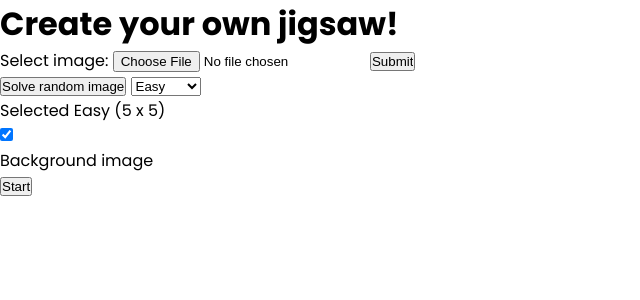
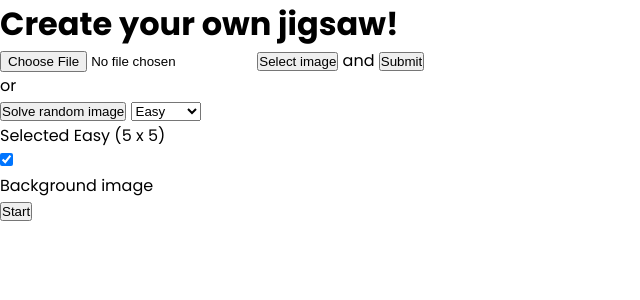
Before and after one commit to lemmoor/jigsaw-svelte, a Svelte app: page / in a window 1280 px wide. Shown: the top 300 px of the page, without its empty margins (0-640 px from the left). Built offline with nearby package versions, Linux system fonts and the light colour scheme.

Commit message:
Changed content of HTML. Removed `label` with *Select image:* text and swapped it with a button. Added a new `label` and a `paragraph`

```diff
--- a/src/App.svelte
+++ b/src/App.svelte
@@ -44,9 +44,10 @@
 
 <main class="container">
   <h1>Create your own jigsaw!</h1>
-  <form>
-    <label for="img">Select image:</label>
+  <form class="form-1">
     <input type="file" id="img" name="img" accept="image/*">
+    <button class="img-button">Select image</button>
+    <label for="img">and</label>
     <input type="submit" on:click|preventDefault={(e) => {
       // @ts-ignore
       let file = e.target.form[0].files[0]
@@ -56,6 +57,7 @@
       console.log(jigsawSrc)
     }}>
   </form>
+  <p>or</p>
   <button on:click = {() => jigsawSrc = "https://picsum.photos/500?random="+ Math.floor(Math.random() * 1000)}>Solve random image</button>
   {#if (jigsawSrc)}
     <img src={jigsawSrc} bind:this={JigsawImg} alt="puzzle" width="700px">
```
